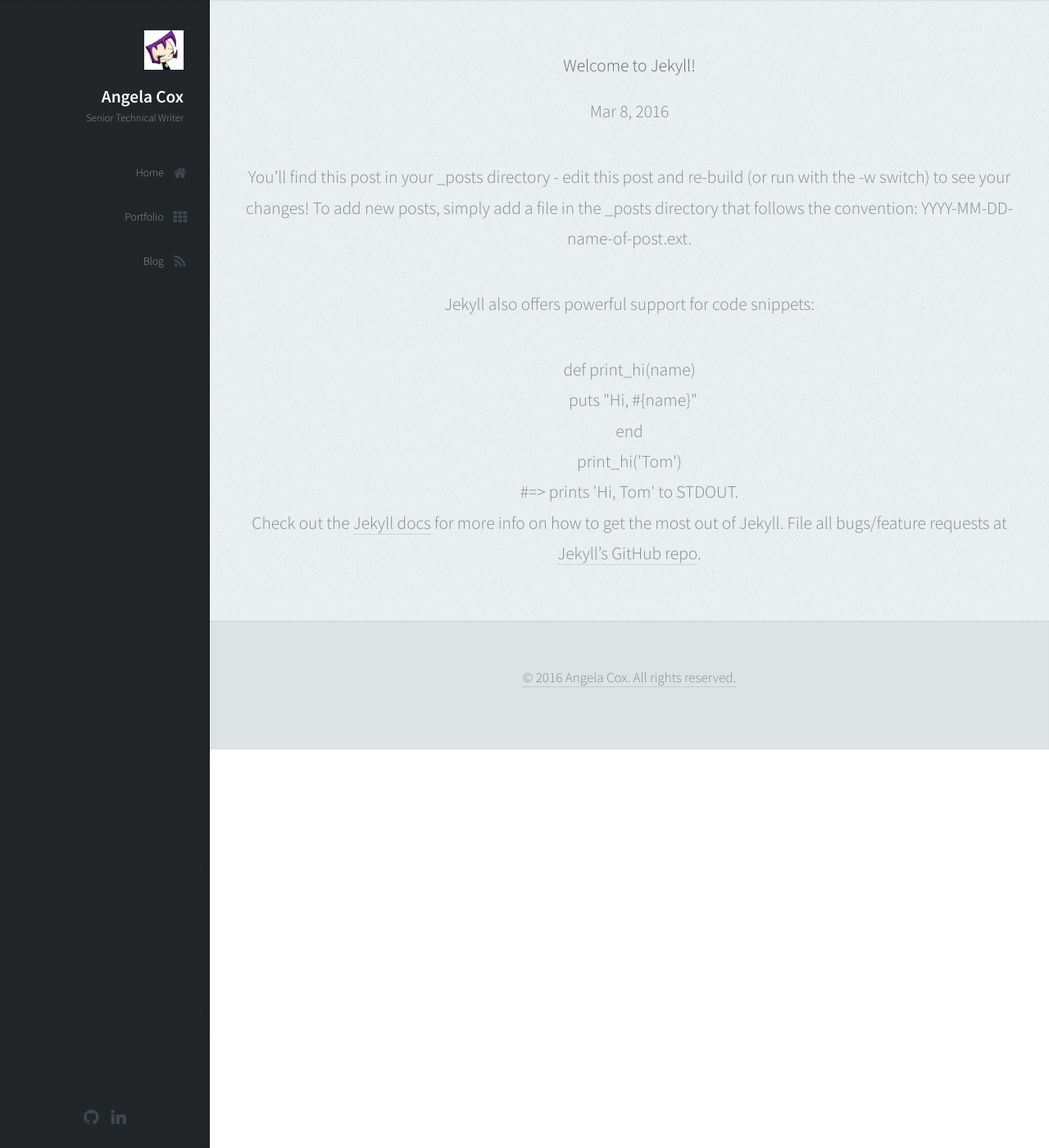
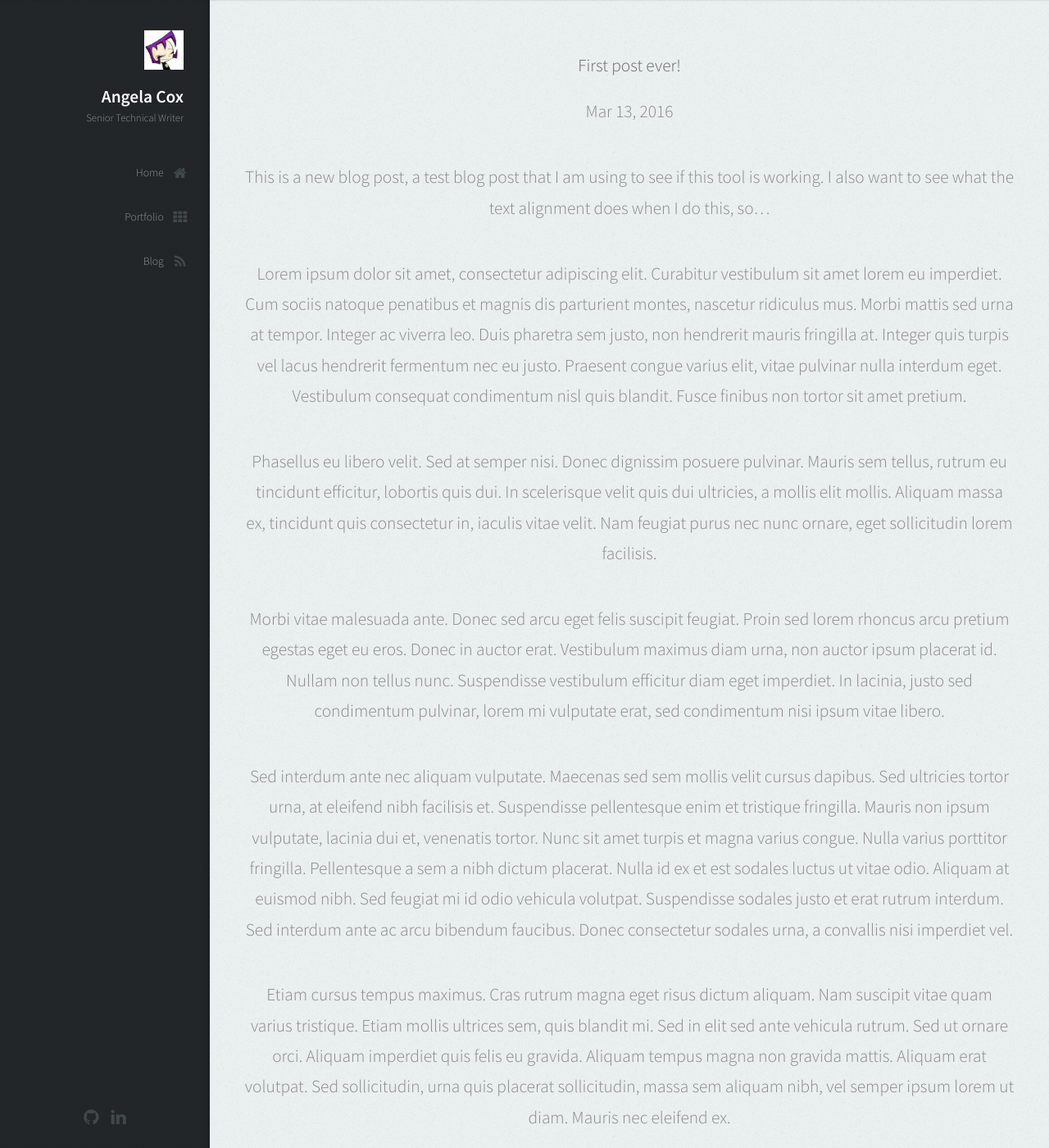
Before and after one commit to AngelaCox/UX-Portfolio, a Jekyll site: the page built from _posts/2016-03-08-welcome-to-jekyll.markdown, in a window 1280 px wide and 1400 px high. Shown: the whole window at 82% size. Built offline with Jekyll 4.4.1, drawn with Linux system fonts in a browser that asks for light colours; nearby versions of some CDN libraries; library files that are not in the unit come from our copies.

Commit message:
Test blog update

```diff
--- a/_posts/2016-03-08-welcome-to-jekyll.markdown
+++ b/_posts/2016-03-08-welcome-to-jekyll.markdown
@@ -1,9 +1,21 @@
 ---
 layout: post
-title:  "Welcome to Jekyll!"
-date:   2016-03-08 20:36:58
+title:  "First post ever!"
+date:   2016-03-13 20:36:58
 categories: jekyll update
 ---
+
+This is a new blog post, a test blog post that I am using to see if this tool is working. I also want to see what the text alignment does when I do this, so...
+
+Lorem ipsum dolor sit amet, consectetur adipiscing elit. Curabitur vestibulum sit amet lorem eu imperdiet. Cum sociis natoque penatibus et magnis dis parturient montes, nascetur ridiculus mus. Morbi mattis sed urna at tempor. Integer ac viverra leo. Duis pharetra sem justo, non hendrerit mauris fringilla at. Integer quis turpis vel lacus hendrerit fermentum nec eu justo. Praesent congue varius elit, vitae pulvinar nulla interdum eget. Vestibulum consequat condimentum nisl quis blandit. Fusce finibus non tortor sit amet pretium.
+
+Phasellus eu libero velit. Sed at semper nisi. Donec dignissim posuere pulvinar. Mauris sem tellus, rutrum eu tincidunt efficitur, lobortis quis dui. In scelerisque velit quis dui ultricies, a mollis elit mollis. Aliquam massa ex, tincidunt quis consectetur in, iaculis vitae velit. Nam feugiat purus nec nunc ornare, eget sollicitudin lorem facilisis.
+
+Morbi vitae malesuada ante. Donec sed arcu eget felis suscipit feugiat. Proin sed lorem rhoncus arcu pretium egestas eget eu eros. Donec in auctor erat. Vestibulum maximus diam urna, non auctor ipsum placerat id. Nullam non tellus nunc. Suspendisse vestibulum efficitur diam eget imperdiet. In lacinia, justo sed condimentum pulvinar, lorem mi vulputate erat, sed condimentum nisi ipsum vitae libero.
+
+Sed interdum ante nec aliquam vulputate. Maecenas sed sem mollis velit cursus dapibus. Sed ultricies tortor urna, at eleifend nibh facilisis et. Suspendisse pellentesque enim et tristique fringilla. Mauris non ipsum vulputate, lacinia dui et, venenatis tortor. Nunc sit amet turpis et magna varius congue. Nulla varius porttitor fringilla. Pellentesque a sem a nibh dictum placerat. Nulla id ex et est sodales luctus ut vitae odio. Aliquam at euismod nibh. Sed feugiat mi id odio vehicula volutpat. Suspendisse sodales justo et erat rutrum interdum. Sed interdum ante ac arcu bibendum faucibus. Donec consectetur sodales urna, a convallis nisi imperdiet vel.
+
+Etiam cursus tempus maximus. Cras rutrum magna eget risus dictum aliquam. Nam suscipit vitae quam varius tristique. Etiam mollis ultrices sem, quis blandit mi. Sed in elit sed ante vehicula rutrum. Sed ut ornare orci. Aliquam imperdiet quis felis eu gravida. Aliquam tempus magna non gravida mattis. Aliquam erat volutpat. Sed sollicitudin, urna quis placerat sollicitudin, massa sem aliquam nibh, vel semper ipsum lorem ut diam. Mauris nec eleifend ex.
 
 You'll find this post in your `_posts` directory - edit this post and re-build (or run with the `-w` switch) to see your changes!
 To add new posts, simply add a file in the `_posts` directory that follows the convention: YYYY-MM-DD-name-of-post.ext.
```
